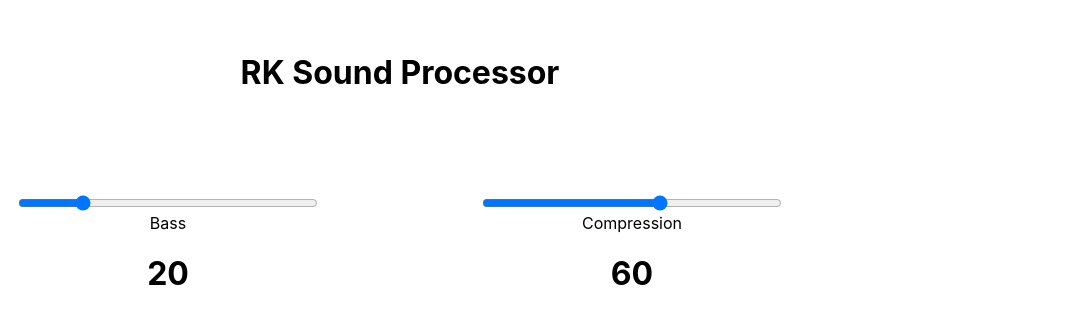
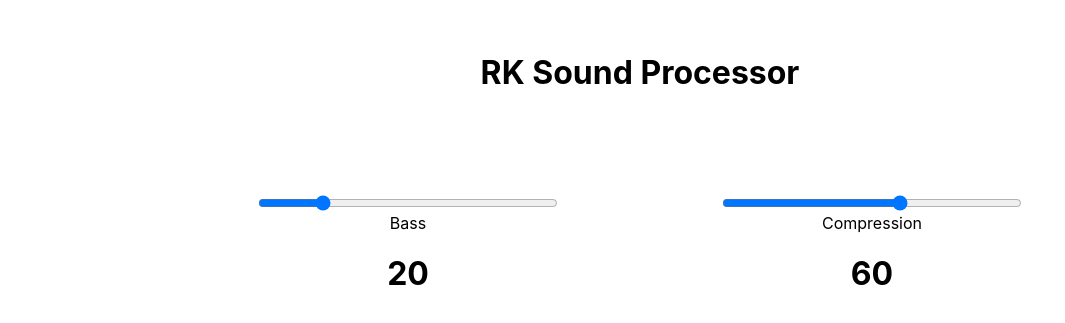
Before and after one commit to jeremieemk/processor-test, a Next.js app: page / in a window 1280 px wide. Shown: the part 187-510 px from the top of the page, without its empty margins (0-1065 px from the left). Built offline with nearby package versions, Linux system fonts and the light colour scheme.

Commit message:
layout fix

```diff
--- a/styles/globals.css
+++ b/styles/globals.css
@@ -17,7 +17,7 @@ a {
 
 .container {
   height: 100vh;
-  width: 100vh;
+  width: 100vw;
   display: flex;
   flex-direction: column;
   justify-content: center;
```
